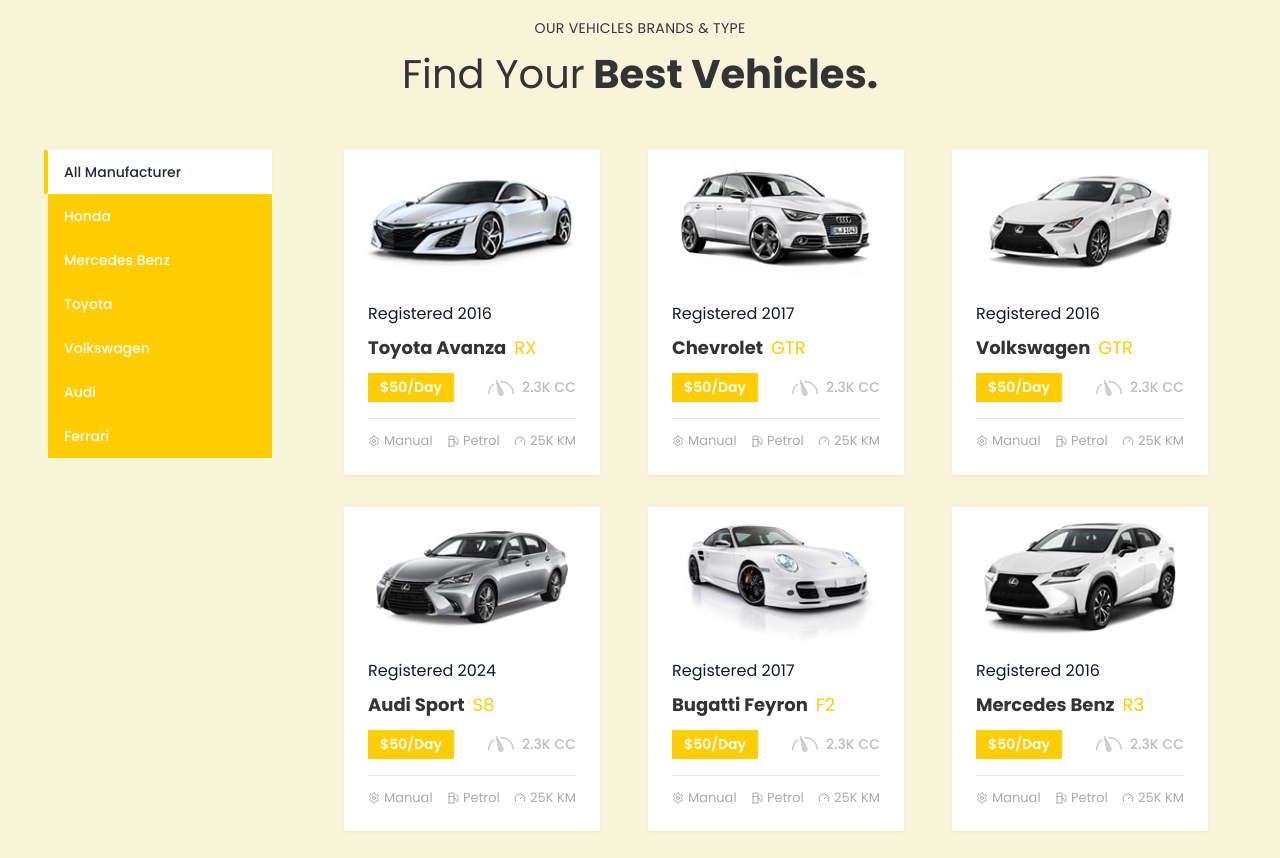
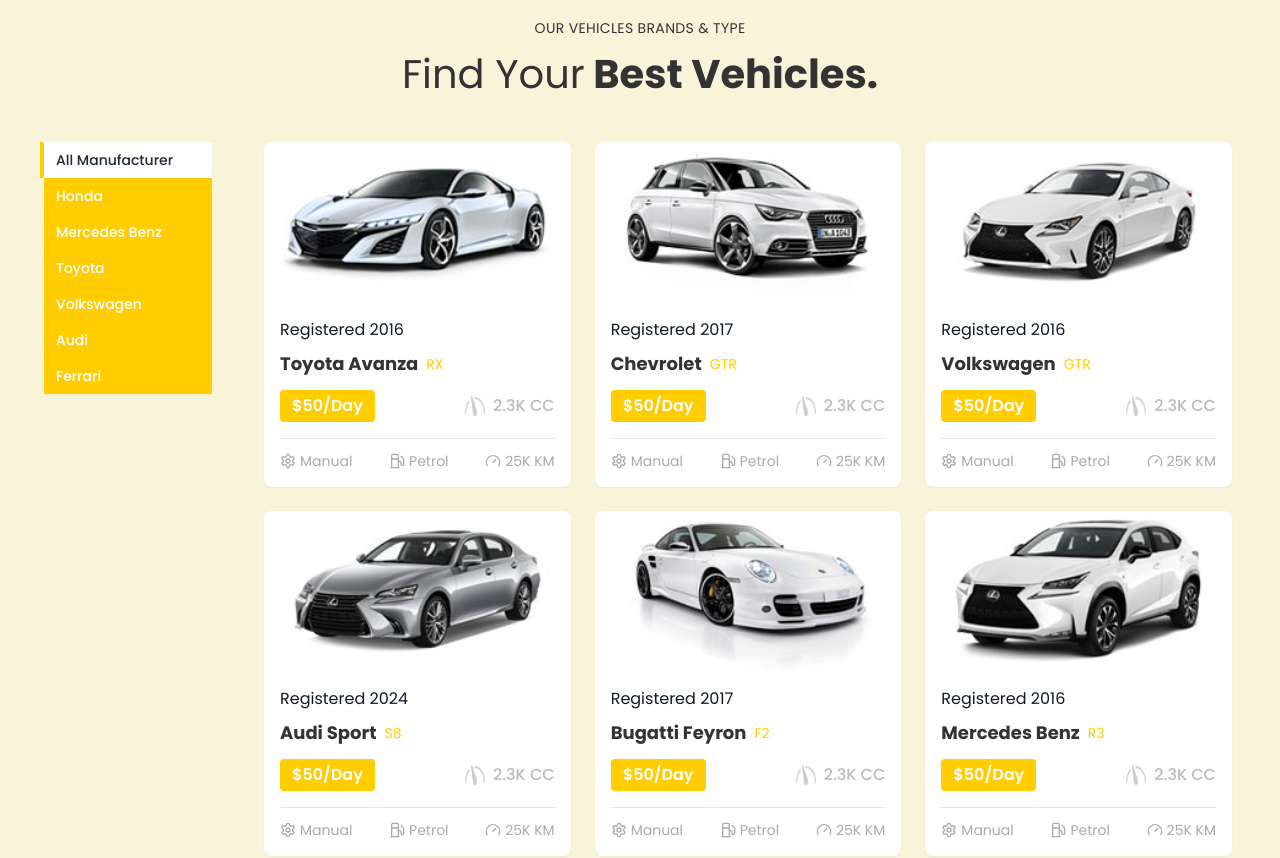
Before and after one commit to seval2016/royal-car, a React (Vite) app in the folder frontend/: page / in a window 1280 px wide. Shown: the part 3360-4218 px from the top of the page. Built offline with nearby package versions, Linux system fonts and the light colour scheme; the HTML template or start-up script is replaced by a standard one.

Commit message:
filter modules design

```diff
--- a/frontend/src/components/common/CarCard.tsx
+++ b/frontend/src/components/common/CarCard.tsx
@@ -21,64 +21,69 @@
 
 const CarCard = ({ car }: CarCardProps) => {
   return (
-    <div className="bg-white shadow-sm hover:shadow-md transition-all duration-300 overflow-hidden w-64 p-2">
+    <div className="bg-white rounded-lg shadow-sm hover:shadow-lg transition-all duration-300 overflow-hidden group">
       {/* Car Image */}
-      <div className="h-32 bg-gray-200 relative">
+      <div className="h-32 sm:h-40 bg-gray-200 relative overflow-hidden">
         <img
           src={car.image}
           alt={`${car.manufacturer} ${car.model}`}
-          className="w-full h-full object-cover"
+          className="w-full h-full object-cover group-hover:scale-105 transition-transform duration-300"
         />
       </div>
 
       {/* Car Info */}
-      <div className="p-4">
+      <div className="p-3 sm:p-4">
         {/* Registered Year */}
         <div className="mb-2">
           <a
             href="#"
-            className="text-[16px] text-brand-gray hover:text-brand-yellow transition-colors"
+            className="text-sm sm:text-base text-brand-gray hover:text-brand-yellow transition-colors"
           >
             Registered {car.year}
           </a>
         </div>
 
         {/* Manufacturer and Model */}
-        <div className="mb-3 text-[18px] flex items-center gap-2">
-          <p className="font-bold text-brand-dark">{car.model}</p>
-          <span className="text-brand-yellow font-base">{car.modelCode}</span>
+        <div className="mb-3">
+          <p className="font-bold text-brand-dark text-base sm:text-lg flex items-center gap-2">
+            {car.model}
+            <span className="text-brand-yellow font-normal text-sm">{car.modelCode}</span>
+          </p>
         </div>
 
         {/* Price and Engine */}
-        <div className="flex justify-between items-center mb-4">
-          <div className="bg-brand-yellow text-white px-3 py-1 font-semibold text-md-custom">
+        <div className="flex justify-between items-center mb-3 sm:mb-4">
+          <div className="bg-brand-yellow text-white px-2 sm:px-3 py-1 font-semibold text-sm sm:text-base rounded">
             ${car.price}/Day
           </div>
-          <div className="text-md-custom text-[#bbb] font-medium flex items-center">
+          <div className="text-sm sm:text-base text-[#bbb] font-medium flex items-center">
             <img
               src="/images/cars/meter-icon.png"
               alt="meter"
-              className="mr-2"
+              className="w-4 h-4 sm:w-5 sm:h-5 mr-1 sm:mr-2"
             />
             {car.engine}
           </div>
         </div>
 
         {/* Car Details */}
-        <div className="flex justify-between items-center text-base-custom text-brand-lightGray pt-3 border-t border-gray-200">
+        <div className="flex justify-between items-center text-xs sm:text-sm text-brand-lightGray pt-3 border-t border-gray-200">
           <div className="flex items-center">
-            <Settings className="w-3 h-3 mr-1" />
-            <span>{car.transmission}</span>
+            <Settings className="w-3 h-3 sm:w-4 sm:h-4 mr-1" />
+            <span className="hidden sm:inline">{car.transmission}</span>
+            <span className="sm:hidden">Auto</span>
           </div>
 
           <div className="flex items-center">
-            <Fuel className="w-3 h-3 mr-1" />
-            <span>{car.fuelType}</span>
+            <Fuel className="w-3 h-3 sm:w-4 sm:h-4 mr-1" />
+            <span className="hidden sm:inline">{car.fuelType}</span>
+            <span className="sm:hidden">Petrol</span>
           </div>
 
           <div className="flex items-center">
-            <Gauge className="w-3 h-3 mr-1" />
-            <span>{car.mileage}</span>
+            <Gauge className="w-3 h-3 sm:w-4 sm:h-4 mr-1" />
+            <span className="hidden sm:inline">{car.mileage}</span>
+            <span className="sm:hidden">50K</span>
           </div>
         </div>
       </div>
--- a/frontend/src/components/home/VehicleFilterModule.tsx
+++ b/frontend/src/components/home/VehicleFilterModule.tsx
@@ -53,16 +53,16 @@
           </button>
         </div>
 
-        <div className="flex flex-col lg:flex-row gap-6 lg:gap-8">
+                 <div className="flex flex-col lg:flex-row gap-4 lg:gap-6">
            {/* Sidebar */}
-          <div className={`lg:w-64 lg:min-h-screen ${
+           <div className={`lg:w-48 ${
              isSidebarOpen
                ? "block"
                : "hidden lg:block"
            }`}>
              <div className="bg-white rounded-lg shadow-sm lg:shadow-none lg:bg-transparent">
-              <div className="p-4 lg:py-6">
-                <h3 className="text-lg font-semibold text-gray-800 mb-4 lg:hidden">
+               <div className="p-3 lg:py-4">
+                 <h3 className="text-base font-semibold text-gray-800 mb-3 lg:hidden">
                    Manufacturers
                  </h3>
                  <ul className="space-y-0">
@@ -71,9 +71,9 @@
                        <button
                          onClick={() => {
                            setSelectedManufacturer(manufacturer);
-                          setIsSidebarOpen(false); // Close sidebar on mobile after selection
+                           setIsSidebarOpen(false);
                          }}
-                        className={`w-full flex items-center px-3 sm:px-4 py-2 sm:py-3 transition-all duration-200 font-medium relative text-sm sm:text-13 rounded-none ${
+                         className={`w-full flex items-center px-2 sm:px-3 py-1.5 sm:py-2 transition-all duration-200 font-medium relative text-xs sm:text-sm rounded-none ${
                            selectedManufacturer === manufacturer
                              ? "bg-white text-gray-800 shadow-sm"
                              : "bg-gray-50 lg:bg-brand-yellow text-gray-800 lg:text-white hover:bg-yellow-500"
@@ -92,18 +92,18 @@
            </div>
 
            {/* Main Content */}
-          <div className="flex-1 lg:p-6">
+           <div className="flex-1 lg:p-4">
              {/* Cars Grid */}
-            <div className="grid grid-cols-1 sm:grid-cols-2 lg:grid-cols-3 gap-4 sm:gap-6 lg:gap-8">
+             <div className="grid grid-cols-2 sm:grid-cols-2 lg:grid-cols-3 gap-3 sm:gap-4 lg:gap-6">
                {filteredCars.map((car) => (
                  <CarCard key={car.id} car={car} />
                ))}
              </div>
 
              {filteredCars.length === 0 && (
-              <div className="text-center py-8 sm:py-12">
-                <Car className="w-12 h-12 sm:w-16 sm:h-16 text-gray-400 mx-auto mb-3 sm:mb-4" />
-                <p className="text-gray-500 text-base sm:text-lg">
+               <div className="text-center py-6 sm:py-8">
+                 <Car className="w-10 h-10 sm:w-12 sm:h-12 text-gray-400 mx-auto mb-2 sm:mb-3" />
+                 <p className="text-gray-500 text-sm sm:text-base">
                    No vehicles found for {selectedManufacturer}
                  </p>
                </div>
```
Lines whose indentation alone changed are shown as unchanged.
